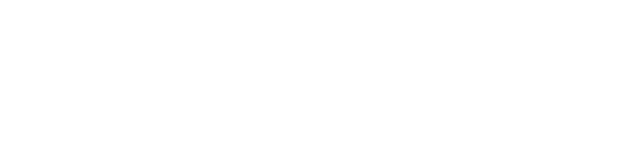
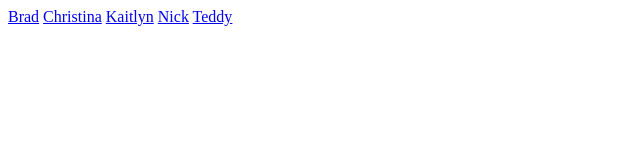
Before and after one commit to DevFaulk/collab-project, a plain HTML site: page index.html in a window 1280 px wide. Shown: the whole page, without its empty margins (0-640 px from the left). Drawn offline with Linux system fonts and the light colour scheme.

Commit message:
add links to pages

```diff
--- a/index.html
+++ b/index.html
@@ -4,6 +4,13 @@
     <meta charset="UTF-8" />
     <meta name="viewport" content="width=device-width, initial-scale=1.0" />
     <title>Home Page</title>
+    <nav>
+      <a href="brad.html">Brad</a>
+      <a href="Christina-Page.html">Christina</a>
+      <a href="kaitlyn.html">Kaitlyn</a>
+      <a href="nick.html">Nick</a>
+      <a href="teddy-page.html">Teddy</a>
+    </nav>
   </head>
   <body>
     <div></div>
```
